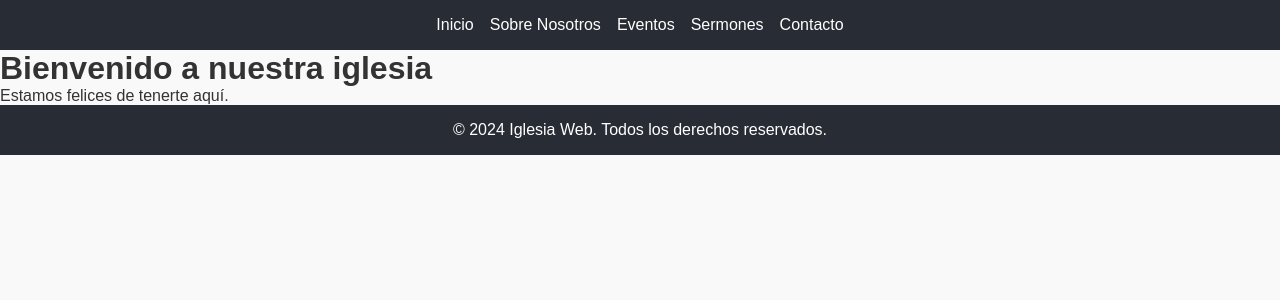
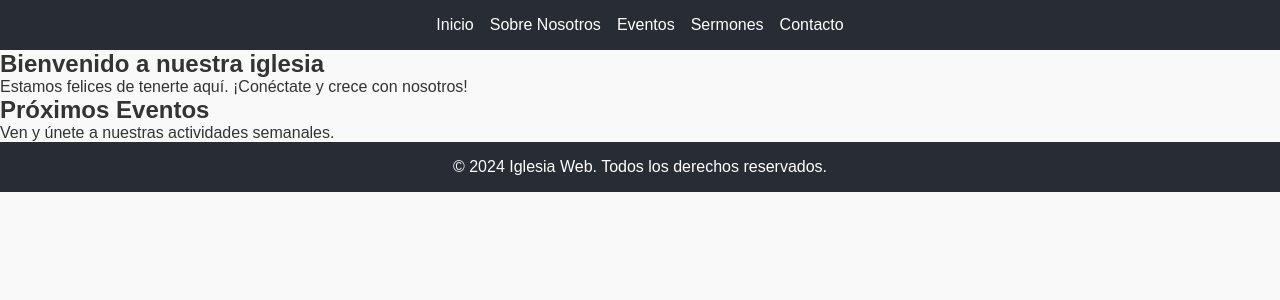
Before and after one commit to BinaryBeast1/iglesia-web, a Next.js app: page / in a window 1280 px wide. Shown: the top 300 px of the page. Built offline with nearby package versions, Linux system fonts and the light colour scheme.

Commit message:
Update index.js

```diff
--- a/pages/index.js
+++ b/pages/index.js
@@ -1,3 +1,4 @@
+// pages/index.js
 import Header from '../components/Header';
 import Footer from '../components/Footer';
 
@@ -6,8 +7,14 @@ export default function Home() {
         <div>
             <Header />
             <main>
-                <h1>Bienvenido a nuestra iglesia</h1>
-                <p>Estamos felices de tenerte aquí.</p>
+                <section className="hero">
+                    <h1>Bienvenido a nuestra iglesia</h1>
+                    <p>Estamos felices de tenerte aquí. ¡Conéctate y crece con nosotros!</p>
+                </section>
+                <section className="content">
+                    <h2>Próximos Eventos</h2>
+                    <p>Ven y únete a nuestras actividades semanales.</p>
+                </section>
             </main>
             <Footer />
         </div>
```
